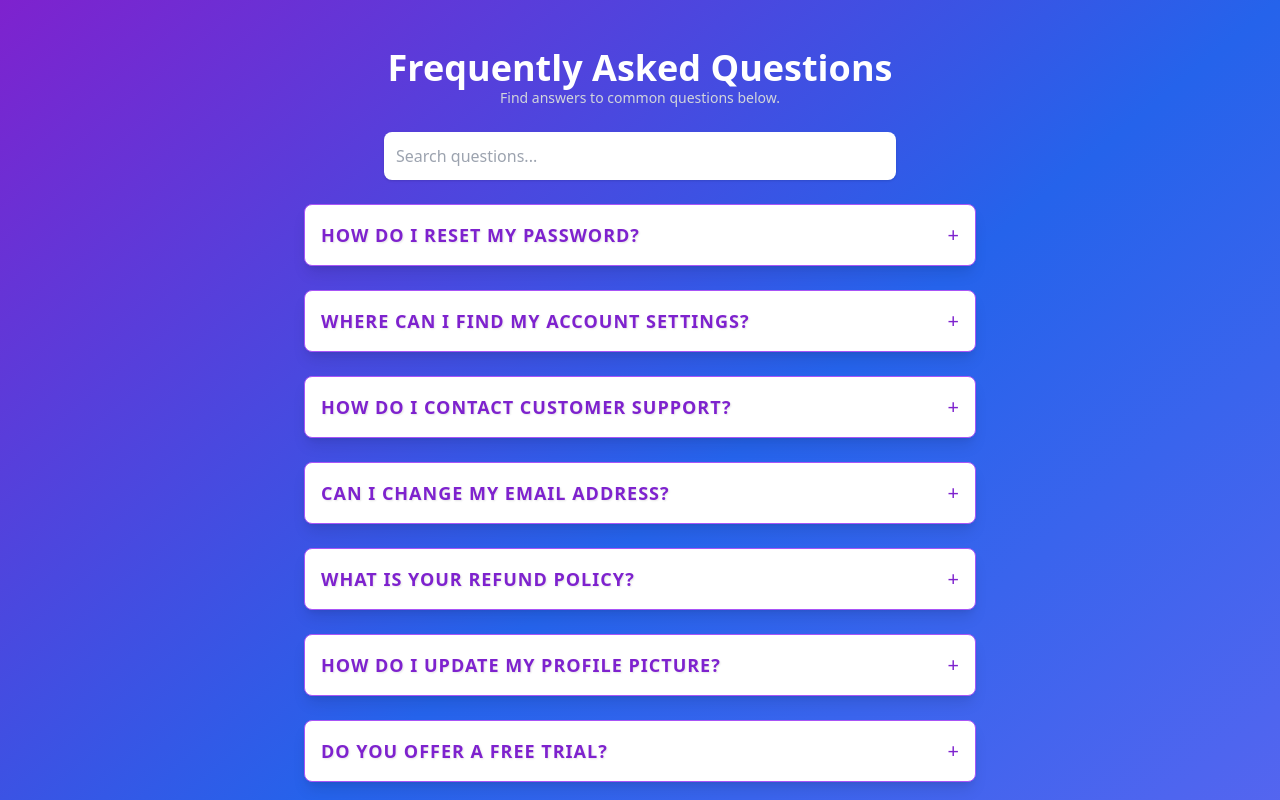
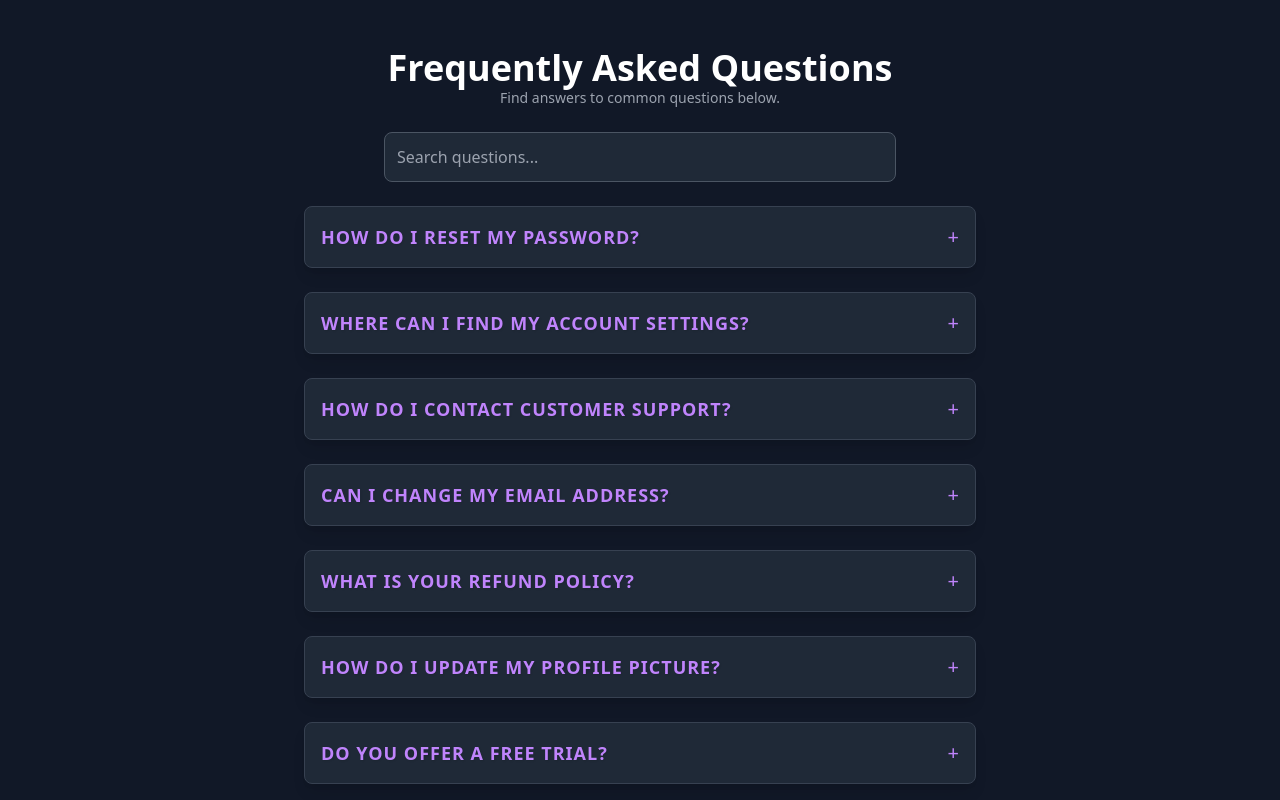
Before and after one commit to tarun824/HackThisFall_InterestFusion, a React (Vite) app in the folder frontend/: page /faq in a window 1280 px wide. Shown: the top 800 px of the page. Built offline with nearby package versions, Linux system fonts and the light colour scheme.

Commit message:
Update FAQ component styles for better readability and user experience

```diff
--- a/frontend/src/components/FAQ.jsx
+++ b/frontend/src/components/FAQ.jsx
@@ -27,10 +27,10 @@ const FAQ = () => {
   };
 
   return (
-    <div className="min-h-screen p-6 bg-gradient-to-br from-purple-700 via-blue-600 to-indigo-500 text-white flex flex-col items-center">
+    <div className="min-h-screen p-6 bg-gray-900 text-gray-200 flex flex-col items-center">
       <header className="text-center py-6">
         <motion.h1
-          className="text-4xl font-bold"
+          className="text-4xl font-bold text-white"
           initial={{ opacity: 0, y: -20 }}
           animate={{ opacity: 1, y: 0 }}
           transition={{ duration: 0.5 }}
@@ -38,7 +38,7 @@ const FAQ = () => {
           Frequently Asked Questions
         </motion.h1>
         <motion.p
-          className="text-sm text-gray-300"
+          className="text-sm text-gray-400"
           initial={{ opacity: 0 }}
           animate={{ opacity: 1 }}
           transition={{ delay: 0.3 }}
@@ -58,7 +58,7 @@ const FAQ = () => {
           placeholder="Search questions..."
           value={searchQuery}
           onChange={(e) => setSearchQuery(e.target.value)}
-          className="w-full p-3 rounded-lg bg-white text-gray-900 border-none shadow focus:ring-2 focus:ring-purple-300"
+          className="w-full p-3 rounded-lg bg-gray-800 text-gray-200 border border-gray-600 focus:ring-2 focus:ring-purple-500"
         />
       </motion.div>
 
@@ -72,15 +72,15 @@ const FAQ = () => {
               exit={{ opacity: 0, y: -20 }}
               whileHover={{ scale: 1.02 }}
               transition={{ duration: 0.3 }}
-              className="bg-white text-gray-900 p-4 rounded-lg shadow-lg cursor-pointer border border-purple-500 hover:bg-purple-300"
+              className="bg-gray-800 text-gray-300 p-4 rounded-lg shadow-lg cursor-pointer border border-gray-700 hover:bg-gray-700"
               onClick={() => toggleExpand(faq.id)}
             >
               <div className="flex justify-between items-center">
-                <motion.h2 className="text-lg font-semibold text-purple-700">
+                <motion.h2 className="text-lg font-semibold text-purple-400">
                   {faq.question}
                 </motion.h2>
                 <motion.button
-                  className="text-purple-700 text-xl"
+                  className="text-purple-400 text-xl"
                   animate={{ rotate: expandedQuestion === faq.id ? 180 : 0 }}
                   transition={{ duration: 0.2 }}
                 >
@@ -93,7 +93,7 @@ const FAQ = () => {
                     initial={{ opacity: 0, height: 0 }}
                     animate={{ opacity: 1, height: "auto" }}
                     exit={{ opacity: 0, height: 0 }}
-                    className="text-gray-700 mt-2"
+                    className="text-gray-400 mt-2"
                   >
                     {faq.answer}
                   </motion.p>
@@ -103,7 +103,7 @@ const FAQ = () => {
           ))
         ) : (
           <motion.p
-            className="text-gray-300 text-center"
+            className="text-gray-400 text-center"
             initial={{ opacity: 0 }}
             animate={{ opacity: 1 }}
             transition={{ delay: 0.3 }}
```
